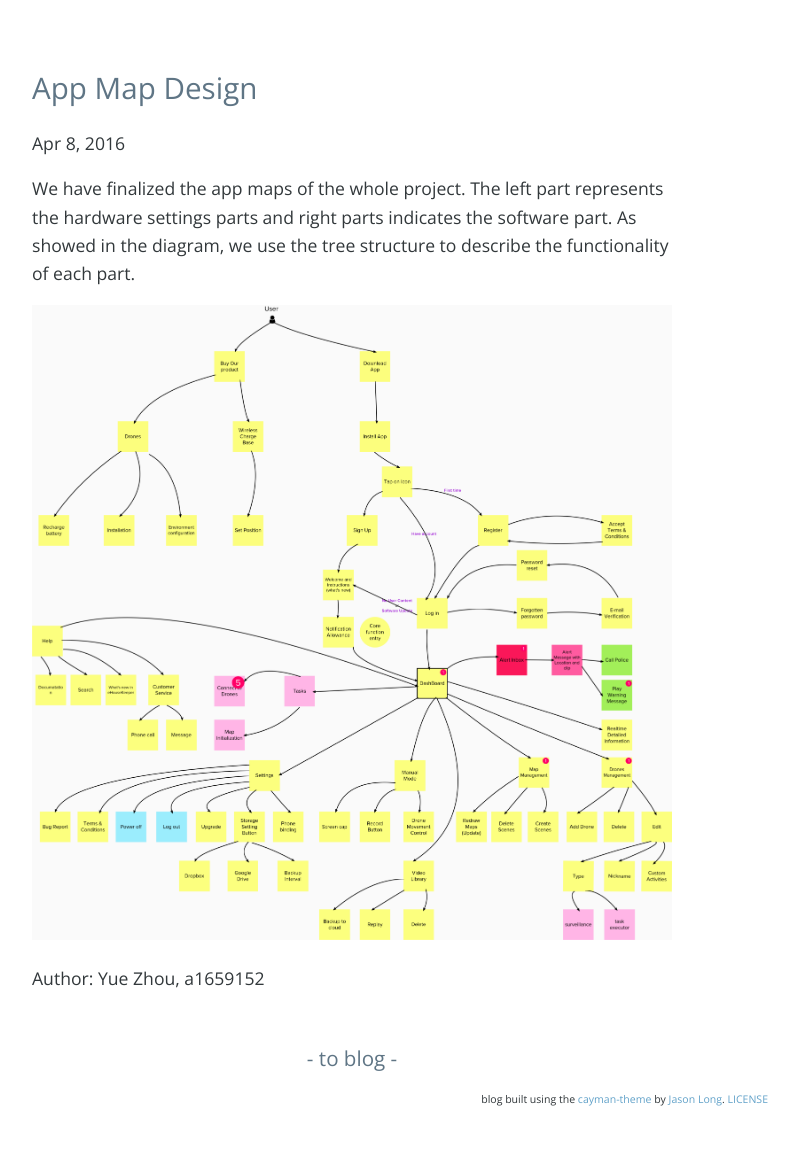
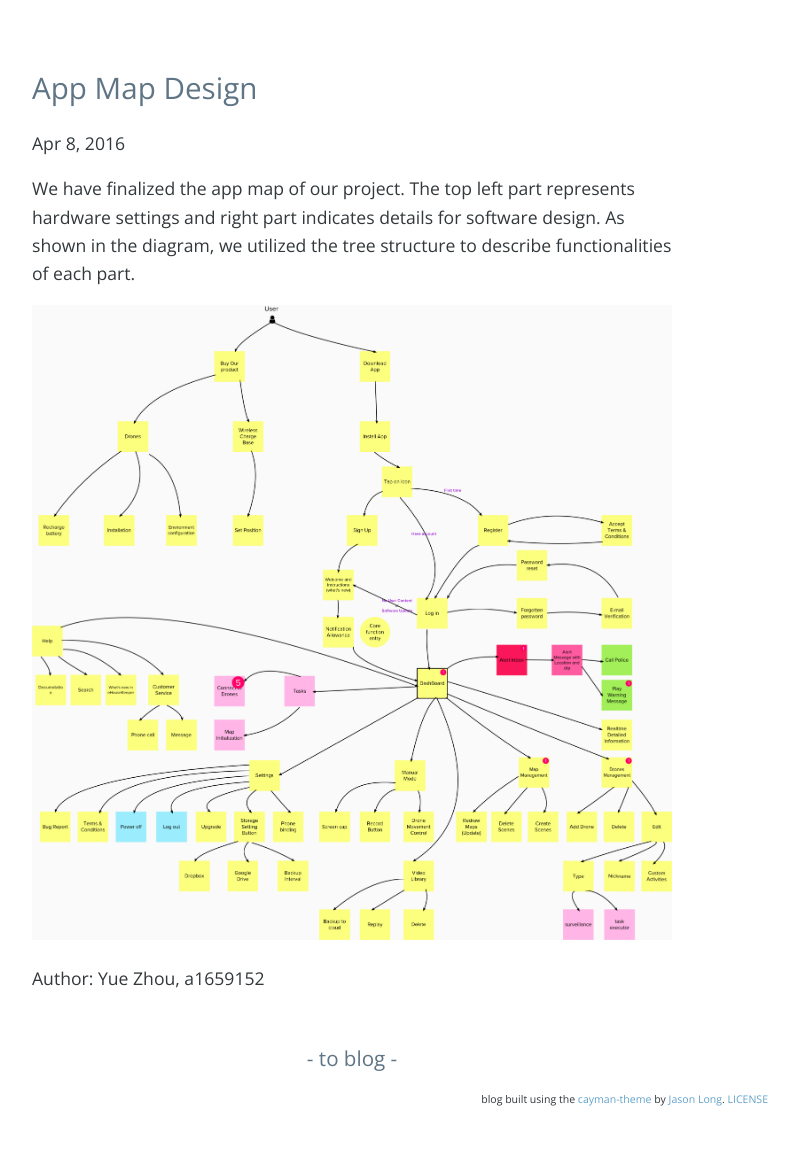
Before and after one commit to immortaljoe/immortaljoe.github.io, a Jekyll site: the page built from _posts/2016-04-08-yue-zhou-app-maps.md, in a window 1280 px wide. Shown: the part 336-1487 px from the top of the page, without its empty margins (288-1087 px from the left). Built offline with Jekyll 4.4.1, drawn with Linux system fonts in a browser that asks for light colours.

Commit message:
modification

```diff
--- a/_posts/2016-04-08-yue-zhou-app-maps.md
+++ b/_posts/2016-04-08-yue-zhou-app-maps.md
@@ -3,7 +3,7 @@ layout: post
 title: App Map Design
 ---
 
-We have finalized the app maps of the whole project. The left part represents the hardware settings parts and right parts indicates the software part. As showed in the diagram, we use the tree structure to describe the functionality of each part.
+We have finalized the app map of our project. The top left part represents hardware settings and right part indicates details for software design. As shown in the diagram, we utilized the tree structure to describe functionalities of each part.
 
 <img src="https://raw.githubusercontent.com/immortaljoe/immortaljoe.github.io/master/img/mockup.png" alt="Log in" style="width: 100%;"/>
 
```
